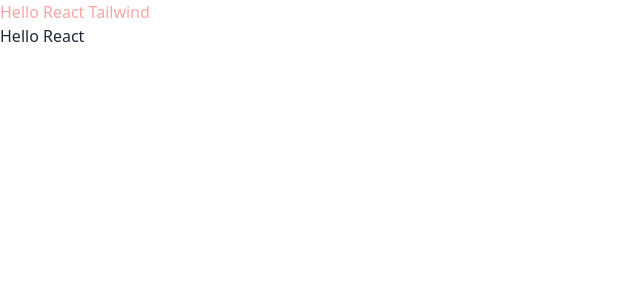
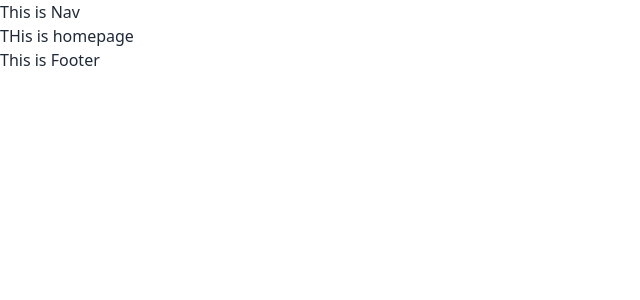
Before and after one commit to CodeWithRashed/brand-shop-client, a React (Vite) app: page / in a window 1280 px wide. Shown: the top 300 px of the page, without its empty margins (0-640 px from the left). Built offline with nearby package versions, Linux system fonts and the light colour scheme.

Commit message:
route setup complete

```diff
--- a/package.json
+++ b/package.json
@@ -10,6 +10,7 @@
     "preview": "vite preview"
   },
   "dependencies": {
+    "prop-types": "^15.8.1",
     "react": "^18.2.0",
     "react-dom": "^18.2.0",
     "react-router-dom": "^6.17.0"
--- a/src/App.jsx
+++ b/src/App.jsx
@@ -1,11 +1,15 @@
+import { RouterProvider } from "react-router-dom";
+import { router } from "./Router/Router";
+import DataContext from "./ContextApi/DataContext";
+
 function App() {
-
   return (
     <>
-    <h1 className="text-red-300">Hello React Tailwind</h1>
-      Hello React
+      <DataContext>
+        <RouterProvider router={router}></RouterProvider>
+      </DataContext>
     </>
-  )
+  );
 }
 
-export default App
+export default App;
--- /dev/null
+++ b/src/ContextApi/DataContext.jsx
@@ -0,0 +1,17 @@
+import { createContext } from "react"
+import PropTypes from 'prop-types';
+
+export const GlobalDataContext = createContext(null)
+
+const DataContext = ({children}) => {
+    const globalDataVariable = {"name" : "data"}
+  return (
+   <GlobalDataContext.Provider value={globalDataVariable}>
+        {children}
+   </GlobalDataContext.Provider>
+  )
+}
+DataContext.propTypes = {
+    children: PropTypes.node
+}
+export default DataContext
--- /dev/null
+++ b/src/Layout/MainLayout.jsx
@@ -0,0 +1,15 @@
+import { Outlet } from "react-router-dom"
+
+
+const MainLayout = () => {
+  return (
+    <div>
+      This is Nav
+      <Outlet></Outlet>
+      This is Footer
+
+    </div>
+  )
+}
+
+export default MainLayout
--- /dev/null
+++ b/src/Pages/HomePage.jsx
@@ -0,0 +1,14 @@
+import { useContext } from "react"
+import { GlobalDataContext } from "../ContextApi/DataContext"
+
+const HomePage = () => {
+    const contextData = useContext(GlobalDataContext)
+    console.log(contextData)
+  return (
+    <div>
+      THis is homepage
+    </div>
+  )
+}
+
+export default HomePage
--- /dev/null
+++ b/src/Router/Router.jsx
@@ -0,0 +1,16 @@
+import { createBrowserRouter } from "react-router-dom";
+import MainLayout from "../Layout/MainLayout";
+import HomePage from "../Pages/HomePage";
+export const router = createBrowserRouter([
+  {
+    path: "/",
+    element: <MainLayout></MainLayout>,
+    errorElement: <>You are on wrong route</>,
+    children: [
+      {
+        path: "/",
+        element: <HomePage></HomePage>,
+      },
+    ],
+  },
+]);
```
Also changed, not shown: 1 other file (tests, documents, lock files or other folders).
